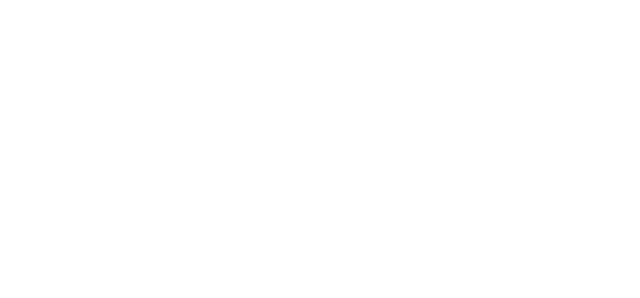
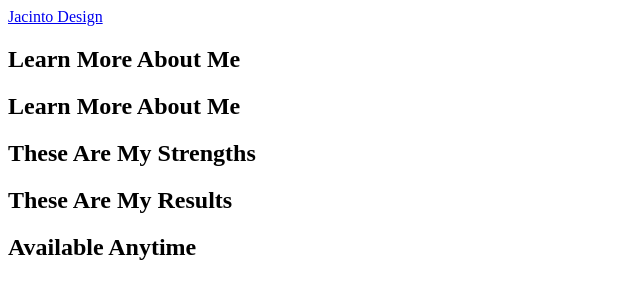
Before and after one commit to breadmooch/navigation-nation, a plain HTML site: page index.html in a window 1280 px wide. Shown: the whole page, without its empty margins (0-640 px from the left). Drawn offline with Linux system fonts and the light colour scheme.

Commit message:
Adds links, sections, and script link in html

```diff
--- a/index.html
+++ b/index.html
@@ -1 +1,23 @@
-<!-- test -->
+<!DOCTYPE html>
+<html lang="en">
+  <head>
+    <meta charset="UTF-8" />
+    <meta name="viewport" content="width=device-width, initial-scal=1.0" />
+    <title>Animated Navigation</title>
+    <link rel="icon" type="image/png" href="favicon.png" />
+    <link rel="stylesheet" href="'style.css" />
+  </head>
+  <body>
+    <!-- sections -->
+    <section id="home">
+      <a href="https://jacinto.design" target="_blank">Jacinto Design</a>
+    </section>
+    <section id="about"><h1>Learn More About Me</h1></section>
+    <section id="about"><h1>Learn More About Me</h1></section>
+    <section id="skills"><h1>These Are My Strengths</h1></section>
+    <section id="projects"><h1>These Are My Results</h1></section>
+    <section id="contact"><h1>Available Anytime</h1></section>
+    <!-- script -->
+    <script src="script.js"></script>
+  </body>
+</html>
```
